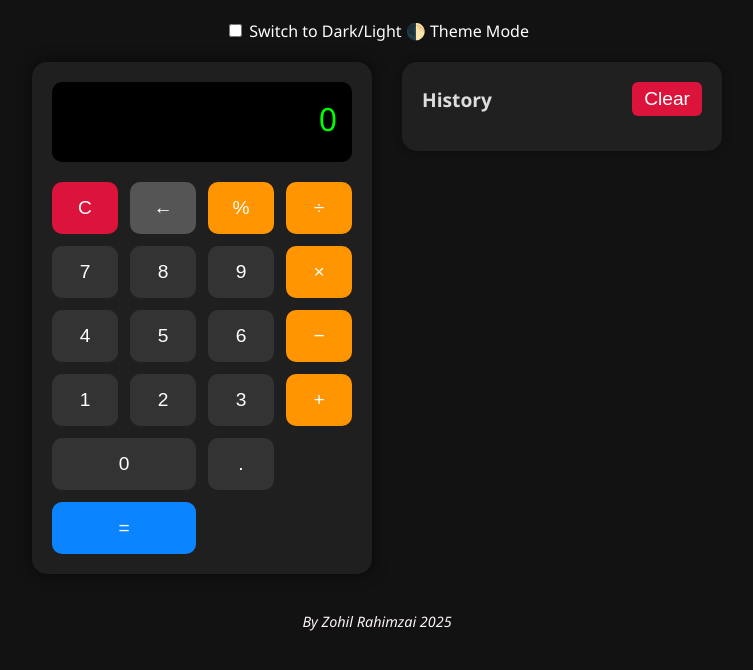
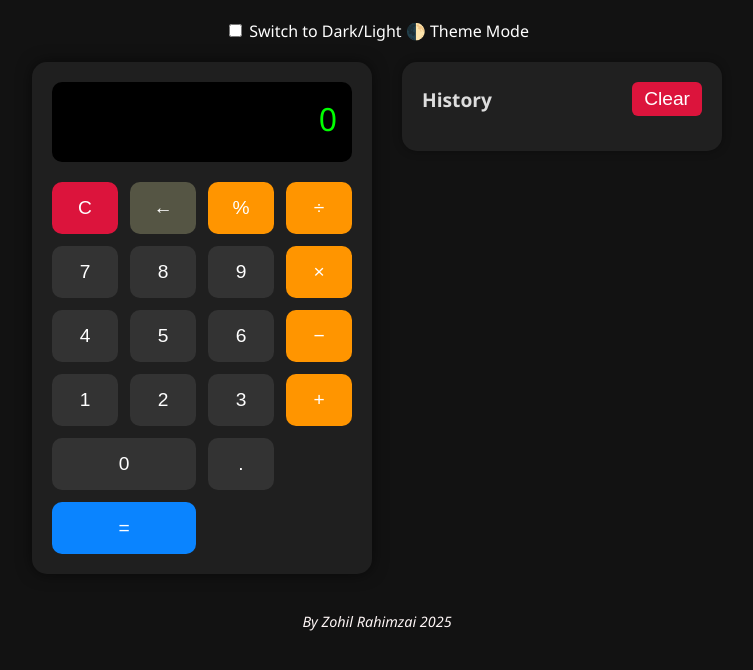
Before and after one commit to Zohil-king/Calculator-, a plain HTML site: page project 2/index.html in a window 1280 px wide. In both pictures the pointer is over the button 426 px from the left and 208 px from the top of the page. Shown: the whole page, without its empty margins (263-1016 px from the left). Drawn offline with Linux system fonts and the light colour scheme.

Commit message:
Update styles.css

```diff
--- a/project 2/styles.css
+++ b/project 2/styles.css
@@ -265,7 +265,7 @@ button[data-value="←"] {
   color: white;
 }
 button[data-value="←"]:hover {
-  background: #555;
+  background: #554;
 }
 
 .footer {
```
